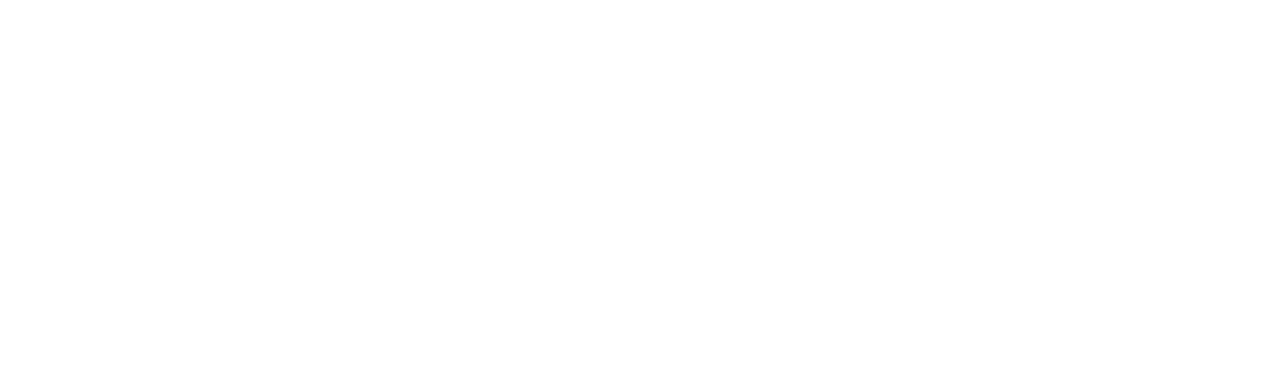
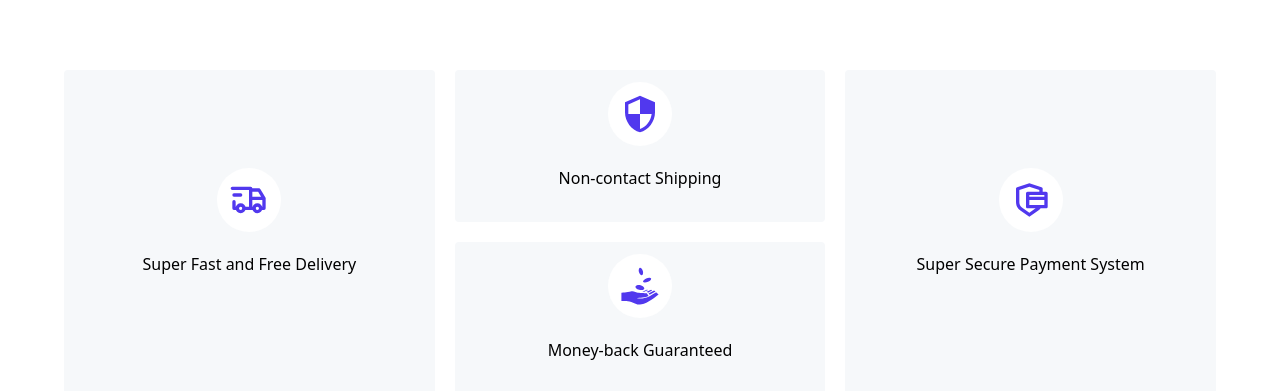
Before and after one commit to harshwebelite21/Sales-More-Fronted, a React (Vite) app: page / in a window 1280 px wide. Shown: the part 1078-1469 px from the top of the page. Before the commit the page ends 1148 px from the top, so only its background shows below. Built offline with nearby package versions, Linux system fonts and the light colour scheme.

Commit message:
service section

```diff
--- /dev/null
+++ b/src/modules/Home/Component/Services/Services.tsx
@@ -0,0 +1,83 @@
+import { GiReceiveMoney } from "react-icons/gi";
+import { MdSecurity } from "react-icons/md";
+import { RiSecurePaymentLine } from "react-icons/ri";
+import { TbTruckDelivery } from "react-icons/tb";
+
+const Services = () => {
+  return (
+    <div className="grid grid-cols-1 md:grid-cols-3 grid-rows-2 md:grid-rows-2 gap-5 rounded-3xl justify-items-center w-[90%] mx-auto">
+      <div className="row-span-2 w-full">
+        <div className="bg-[#f6f8fa] rounded flex flex-col items-center justify-center h-full">
+          <div className="bg-[#ffffff] rounded-full p-3">
+            <TbTruckDelivery className="size-10 text-[#5138ee]" />
+          </div>
+          <h3 className="p-5">Super Fast and Free Delivery</h3>
+        </div>
+      </div>
+      <div className="w-full h-full ">
+        <div className="bg-[#f6f8fa] rounded flex flex-col items-center p-3">
+          <div className="bg-[#ffffff] rounded-full flex  p-3">
+            <MdSecurity className="size-10 text-[#5138ee]" />
+          </div>
+          <h3 className="p-5">Non-contact Shipping</h3>
+        </div>
+      </div>
+
+      <div className="md:col-start-2 md:row-start-2 w-full">
+        <div className="bg-[#f6f8fa] rounded flex flex-col items-center p-3">
+          <div className="bg-[#ffffff] rounded-full flex  p-3">
+            <GiReceiveMoney className="size-10 text-[#5138ee]" />
+          </div>
+          <h3 className="p-5">Money-back Guaranteed</h3>
+        </div>
+      </div>
+      <div className="md:row-span-2 md:col-start-3 row-start-1 w-full">
+        <div className="bg-[#f6f8fa] rounded flex flex-col justify-center items-center h-full">
+          <div className="bg-[#ffffff] rounded-full p-3">
+            <RiSecurePaymentLine className="size-10 text-[#5138ee]" />
+          </div>
+          <h3 className="p-5">Super Secure Payment System</h3>
+        </div>
+      </div>
+    </div>
+    // <div className="grid grid-cols-3 grid-rows-2 gap-4 justify-items-center w-[90%] mx-auto my-10">
+    //   <div className="row-span-2 w-full">
+    //     <div className="flex flex-col gap-5 bg-gray-100 justify-center items-center p-5">
+    //       <div className="bg-[#ffffff] rounded-full p-3">
+    //         <TbTruckDelivery className="size-10 text-[#5138ee]" />
+    //       </div>
+    //       <h3 className="p-5">Super Fast and Free Delivery</h3>
+    //     </div>
+    //   </div>
+
+    //   <div className="w-full">
+    //     <div className="flex flex-col gap-5 bg-gray-100 justify-center items-center p-5">
+    //       <div className="bg-[#ffffff] rounded-full p-3">
+    //         <TbTruckDelivery className="size-10 text-[#5138ee]" />
+    //       </div>
+    //       <h3 className="p-5">Super Fast and Free Delivery</h3>
+    //     </div>
+    //   </div>
+
+    //   <div className="col-start-2 row-start-2 w-full">
+    //     <div className="flex flex-col gap-5 bg-gray-100 justify-center items-center p-5">
+    //       <div className="bg-[#ffffff] rounded-full p-3">
+    //         <TbTruckDelivery className="size-10 text-[#5138ee]" />
+    //       </div>
+    //       <h3 className="p-5">Super Fast and Free Delivery</h3>
+    //     </div>
+    //   </div>
+
+    //   <div className="row-span-2 col-start-3 row-start-1 w-full">
+    //     <div className="flex flex-col gap-5 bg-gray-100 justify-center items-center p-5">
+    //       <div className="bg-[#ffffff] rounded-full p-3">
+    //         <TbTruckDelivery className="size-10 text-[#5138ee]" />
+    //       </div>
+    //       <h3 className="p-5">Super Fast and Free Delivery</h3>
+    //     </div>
+    //   </div>
+    // </div>
+  );
+};
+
+export default Services;
--- a/src/modules/Home/Home.tsx
+++ b/src/modules/Home/Home.tsx
@@ -1,4 +1,5 @@
 import { BannerImageSection } from "./Component/BannerImageSection";
+import Services from "./Component/Services/Services";
 import MySwiper from "./Component/Swiper/Swiper";
 
 const Home = () => {
@@ -6,6 +7,7 @@
     <div>
       <BannerImageSection />
       <MySwiper />
+      <Services />
     </div>
   );
 };
```
